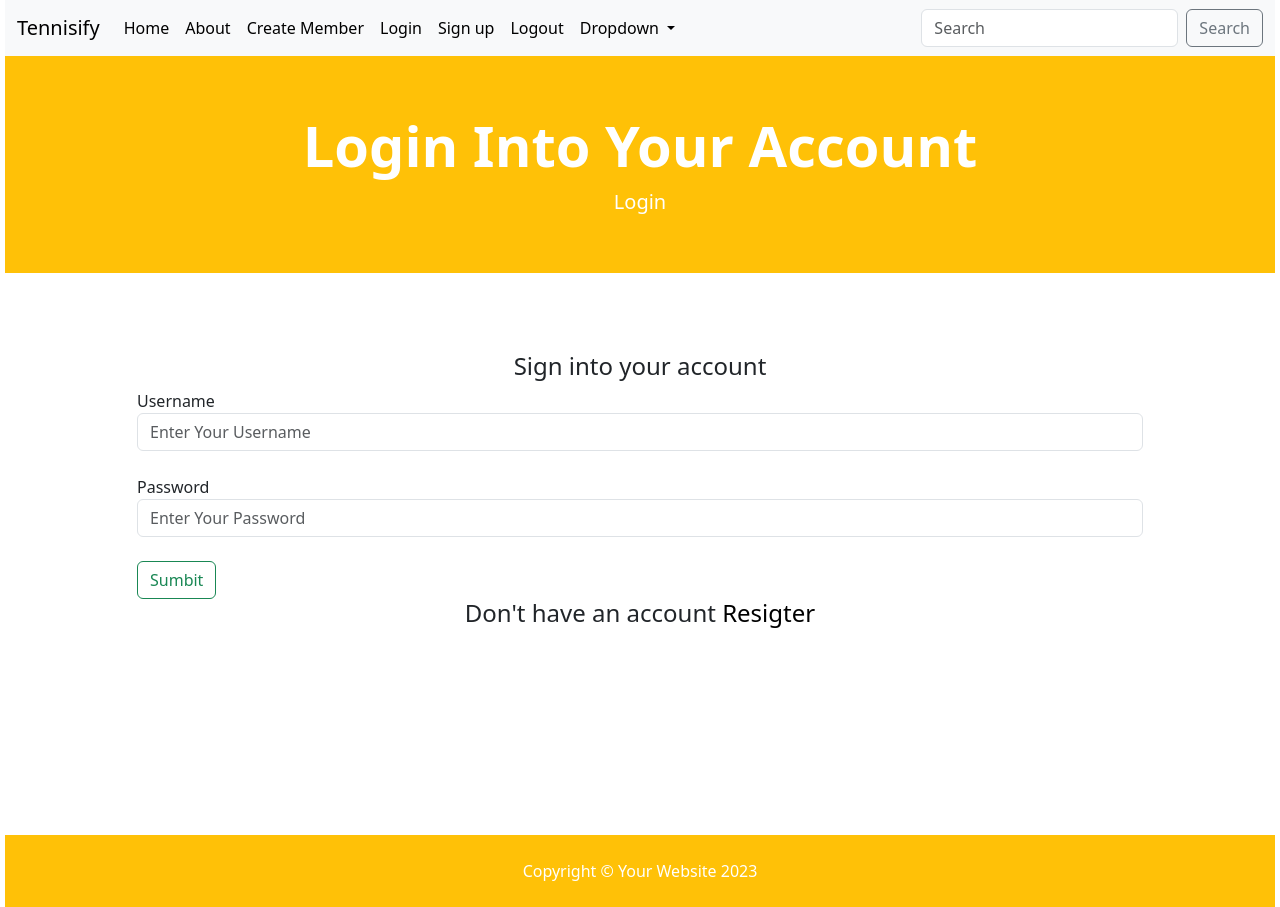
After one commit to jiggyboy1/show_all_member, a Django app: page /login/ in a window 1280 px wide. The commit adds this page. Run offline with Django 5.2, Linux system fonts and the light colour scheme.

Commit message:
initial commit

```diff
--- a/main/urls.py
+++ b/main/urls.py
@@ -6,5 +6,6 @@ urlpatterns = [
     path('',views.home, name="home"),
     path('about/',views.about, name="about"),
     path('create/',views.Createmember, name="create"),
+    path('login/',views.login_user, name="login"),
     path('member/<str:pk>',views.member, name="member"),
 ]
--- a/main/views.py
+++ b/main/views.py
@@ -1,6 +1,7 @@
 from django.shortcuts import render,redirect
 from .models import Member
 from .forms import MemberForms
+from django.contrib.auth import authenticate,login,logout
 
 # Create your views here.
 def home(request):
@@ -26,3 +27,18 @@ def member(request,pk):
 
 def about(request):
     return render(request,'about.html',)
+
+def login_user(request):
+    if request.method == 'POST':
+        username = request.POST['username']
+        password = request.POST['password1']
+
+        user = authenticate(request,username=username,password=password)
+        if user is not None:
+            login(request,user)
+            return redirect('home')
+        else:
+            return redirect('login')
+
+
+    return render(request,'login.html',{})
--- /dev/null
+++ b/templates/login.html
@@ -0,0 +1,48 @@
+{% extends 'partial/body.html' %}
+{% load static%}
+{% block content %}
+
+<header class="bg-warning py-2">
+    <div class="container px-4 px-lg-5 my-5">
+        <div class="text-center text-white">
+            <h1 class="display-4 fw-bolder">Login Into Your Account </h1>
+            <p class="lead fw-normal text-white-100 mb-0">Login</p>
+        </div>
+    </div>
+</header>
+<br>
+<style>
+    .function{
+        padding: 55px;
+    }
+    h4{
+        text-align: center;
+    }
+</style>
+<div class="container">
+    <div class="function">
+        <h4>Sign into your account</h4>
+        <form action="" method="post">
+            {% csrf_token %}
+
+            <label for="username">Username</label><br>
+            <input type="text" class="form-control" placeholder="Enter Your Username" name="username"><br>
+
+            <label for="password">Password</label><br>
+            <input type="password" class="form-control" placeholder="Enter Your Password" name="password1"><br>
+
+            <button class="btn btn-outline-success" type="submit">Sumbit</button>
+        </form>
+        <h4>Don't have an account <a href="#">Resigter</a><br></h4>
+    </div>
+</div>
+
+
+
+
+
+
+<br><br><br>
+
+<br><br><br>
+{% endblock %}
--- a/templates/partial/nav.html
+++ b/templates/partial/nav.html
@@ -28,7 +28,7 @@
               <a class="nav-link" href="{% url 'create' %}">Create Member</a>
             </li>
             <li class="nav-item">
-              <a class="nav-link" href="#">Login</a>
+              <a class="nav-link" href="{% url 'login' %}">Login</a>
             </li>
             <li class="nav-item">
               <a class="nav-link" href="#">Sign up</a>
@@ -36,7 +36,7 @@
             <li class="nav-item">
               <a class="nav-link" href="#">Logout</a>
             </li>
-            <!-- <li class="nav-item dropdown">
+            <li class="nav-item dropdown">
               <a class="nav-link dropdown-toggle" href="#" role="button" data-bs-toggle="dropdown" aria-expanded="false">
                 Dropdown
               </a>
@@ -46,9 +46,14 @@
                 <li><hr class="dropdown-divider"></li>
                 <li><a class="dropdown-item" href="#">Something else here</a></li>
               </ul>
-            </li> -->
+            </li>
 
-          <!-- </ul> -->
+          </ul>
+
+          <form class="d-flex" role="search">
+            <input class="form-control me-2" type="search" placeholder="Search" aria-label="Search">
+            <button class="btn btn-outline-secondary" type="submit">Search</button>
+          </form>
 
         </div>
       </div>
```
Also changed, not shown: templates/create.html (+11 -2 lines), templates/room.html (+6 -2 lines).
